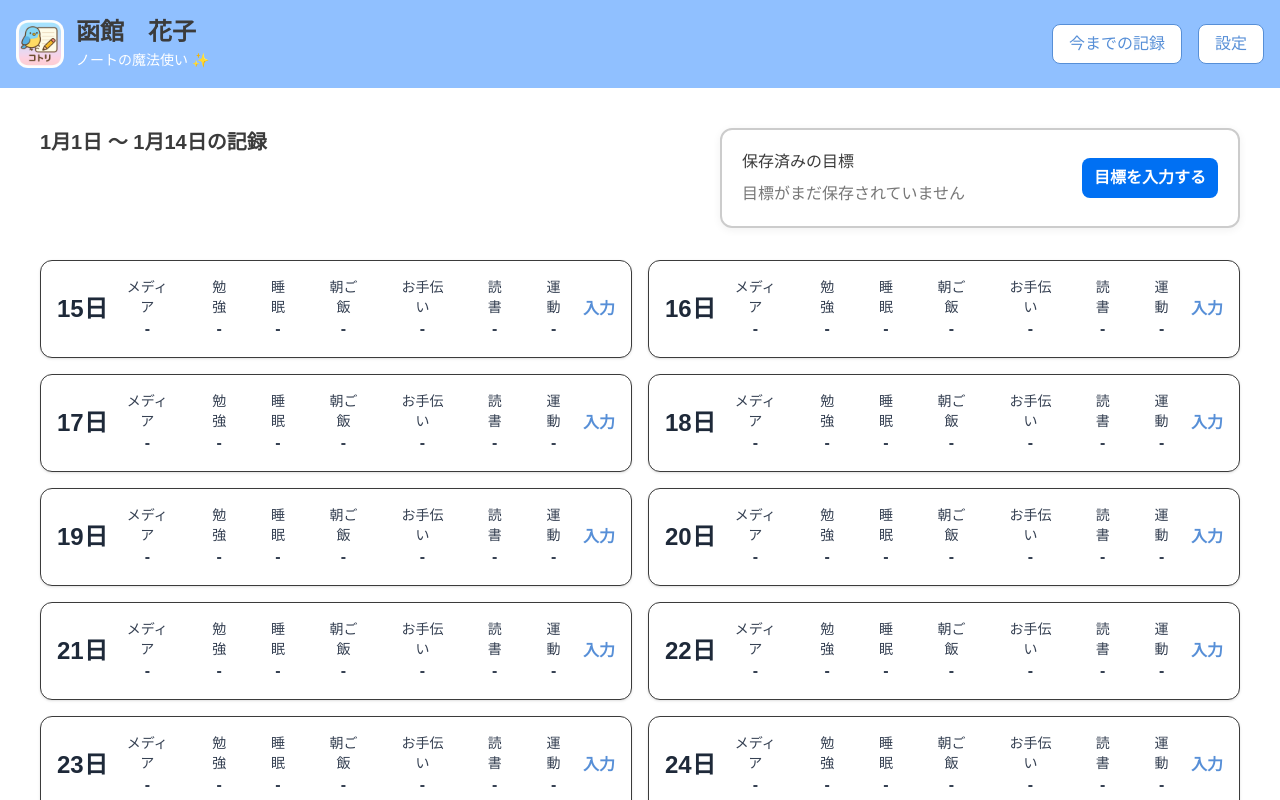
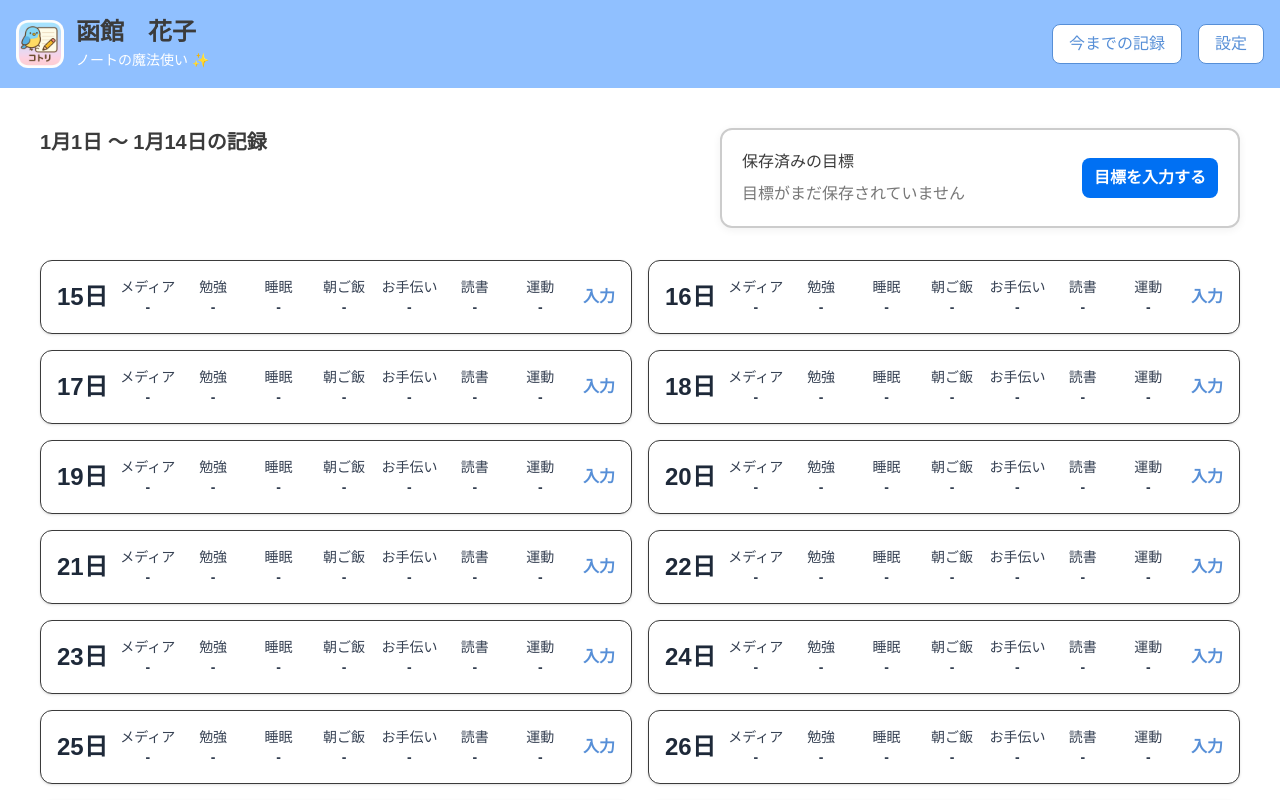
Before and after one commit to funswift/funswift-education, a Next.js app: page / in a window 1280 px wide. Shown: the top 800 px of the page. Built offline with nearby package versions, Linux system fonts and the light colour scheme.

Commit message:
Fixed an issue where values would stack vertically after input

```diff
--- a/src/components/records/dailyRecords.tsx
+++ b/src/components/records/dailyRecords.tsx
@@ -48,41 +48,51 @@ export default function DailyRow({ date, record }: Props) {
         {dayNum}日
       </div>
 
-      {/* 中央：項目一覧 */}
-      <div className="flex gap-8 flex-1 text-gray-700 text-center">
-        <div>
-          <div className="text-sm">メディア</div>
-          <div className="font-semibold">{media}</div>
+      {/* 中央：項目一覧（全項目を一度に表示するためグリッド化、必要時に省略表示） */}
+      <div className="flex-1 text-gray-700">
+        <div className="grid grid-cols-7 gap-3 items-center text-center w-full">
+          <div className="flex flex-col items-center min-w-0">
+            <div className="text-sm truncate">メディア</div>
+            <div className="font-semibold text-sm truncate">{media}</div>
           </div>
 
-        <div>
-          <div className="text-sm">勉強</div>
-          <div className="font-semibold">{study}</div>
+          <div className="flex flex-col items-center min-w-0">
+            <div className="text-sm truncate">勉強</div>
+            <div className="font-semibold text-sm truncate">{study}</div>
           </div>
 
-        <div>
-          <div className="text-sm">睡眠</div>
-          <div className="font-semibold">{sleep}</div>
+          <div className="flex flex-col items-center min-w-0">
+            <div className="text-sm truncate">睡眠</div>
+            <div className="font-semibold text-sm truncate">{sleep}</div>
           </div>
 
-        <div>
-          <div className="text-sm">朝ご飯</div>
-          <div className="font-semibold">{record ? breakfast : "-"}</div>
+          <div className="flex flex-col items-center min-w-0">
+            <div className="text-sm truncate">朝ご飯</div>
+            <div className="font-semibold text-sm truncate">
+              {record ? breakfast : "-"}
+            </div>
           </div>
 
-        <div>
-          <div className="text-sm">お手伝い</div>
-          <div className="font-semibold">{record ? assistance : "-"}</div>
+          <div className="flex flex-col items-center min-w-0">
+            <div className="text-sm truncate">お手伝い</div>
+            <div className="font-semibold text-sm truncate">
+              {record ? assistance : "-"}
+            </div>
           </div>
 
-        <div>
-          <div className="text-sm">読書</div>
-          <div className="font-semibold">{record ? reading : "-"}</div>
+          <div className="flex flex-col items-center min-w-0">
+            <div className="text-sm truncate">読書</div>
+            <div className="font-semibold text-sm truncate">
+              {record ? reading : "-"}
+            </div>
           </div>
 
-        <div>
-          <div className="text-sm">運動</div>
-          <div className="font-semibold">{record ? exercise : "-"}</div>
+          <div className="flex flex-col items-center min-w-0">
+            <div className="text-sm truncate">運動</div>
+            <div className="font-semibold text-sm truncate">
+              {record ? exercise : "-"}
+            </div>
+          </div>
         </div>
       </div>
 
```
Lines whose indentation alone changed are shown as unchanged.
